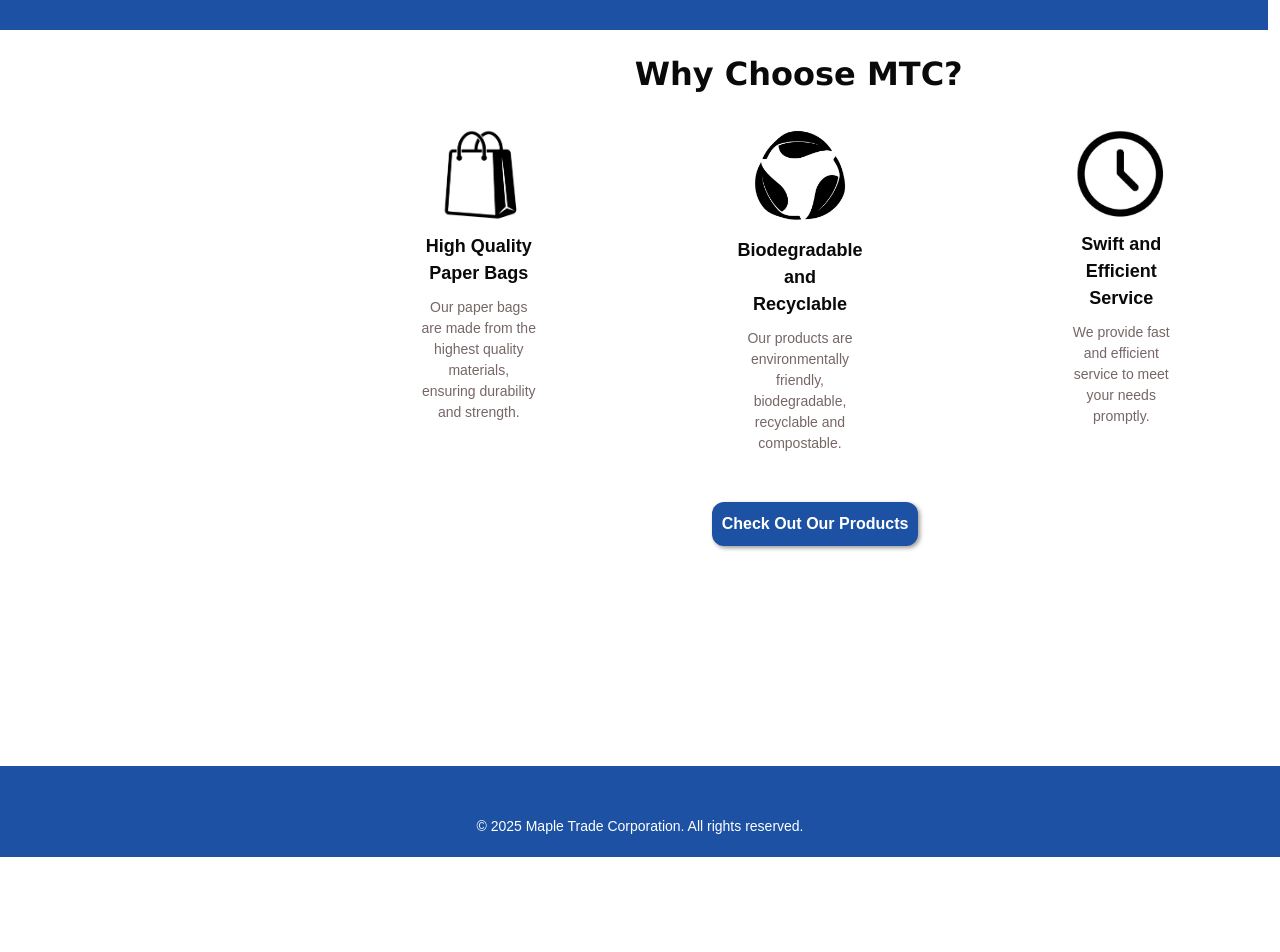
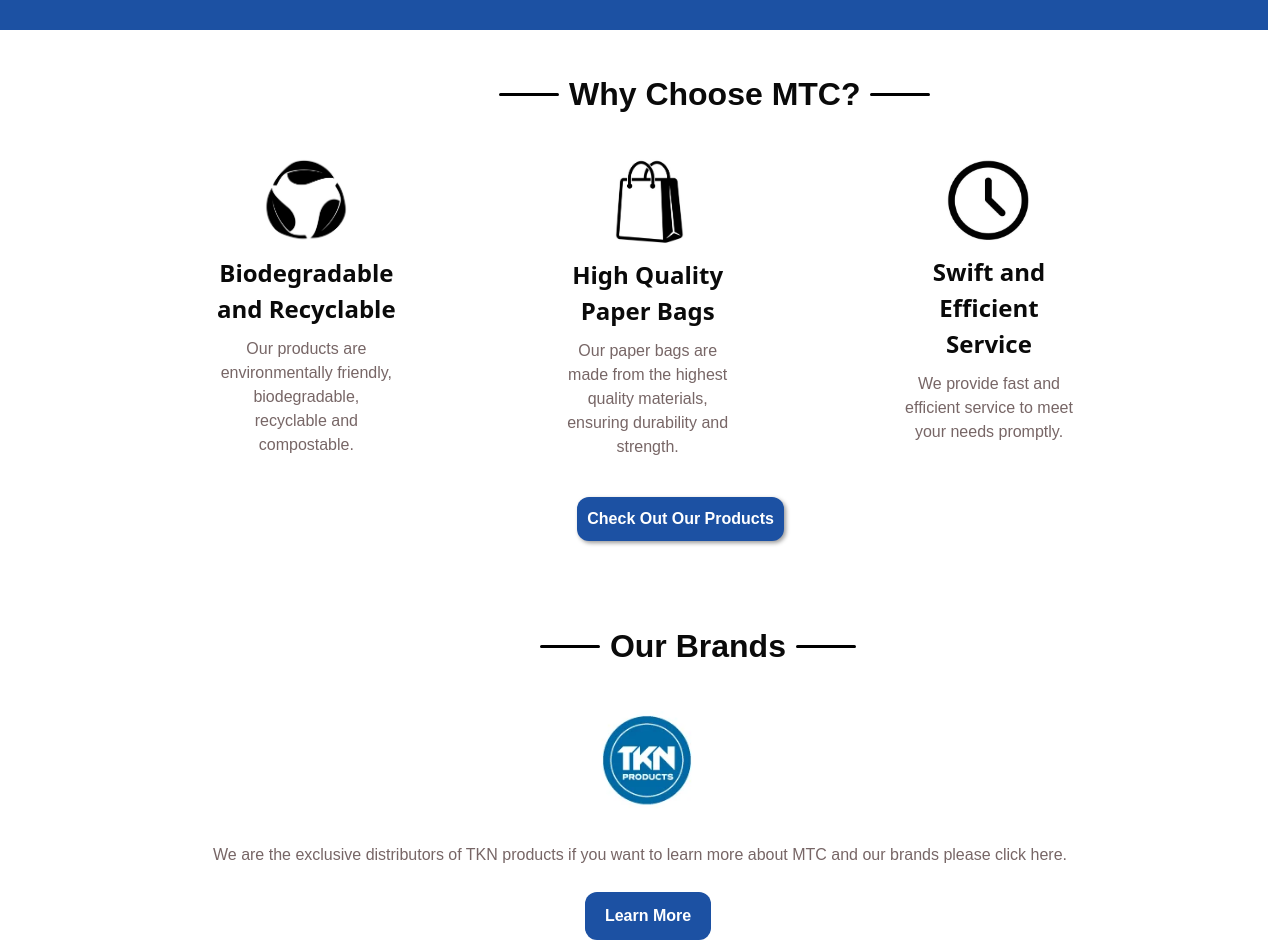
Before and after one commit to paul-ngyn/TKN-Paperbags, a Next.js app: page / in a window 1280 px wide. Shown: the part 340-1292 px from the top of the page. Before the commit the page ends 1197 px from the top, so only its background shows below. Built offline with nearby package versions, Linux system fonts and the light colour scheme.

Commit message:
mass changes to home and product page

```diff
--- a/app/components/ImageSubHeader/ImageSubHeader.module.css
+++ b/app/components/ImageSubHeader/ImageSubHeader.module.css
@@ -16,7 +16,7 @@
   text-align: center;
   font-weight: bold;
   text-shadow: 2px 2px 4px rgba(0, 0, 0, 0.7); /* Add text shadow */
-
+  font-family: system-ui, -apple-system, BlinkMacSystemFont, 'Segoe UI', Roboto, Oxygen, Ubuntu, Cantarell, 'Open Sans', 'Helvetica Neue', sans-serif
 }
 .designButton {
   background-color: white;
--- a/app/components/ImageSubHeader/ImageSubHeader.tsx
+++ b/app/components/ImageSubHeader/ImageSubHeader.tsx
@@ -16,7 +16,7 @@ const ImageSubHeader: React.FC<ImageSubHeaderProps> = ({ }) => {
   return (
     <div className={styles.subHeader}>
       <div className={styles.overlayText}>
-        CUSTOM PAPER BAGS AT WHOLESALE PRICES.<br /> INSTANTLY DESIGNED BY YOU.
+        CUSTOM PAPER BAGS AT AFFORDABLE PRICES.<br /> INSTANTLY DESIGNED BY YOU.
       </div>
       <button className={styles.designButton} onClick={handleOpenModal}>
         GET A QUOTE NOW
--- a/app/globals.css
+++ b/app/globals.css
@@ -41,26 +41,58 @@ html, body {
 .container {
   flex: 1; /* Grow to push footer down */
   padding-bottom: 20px;
+  width: 100%;
+  max-width: 100%;
 }
 
-.paragraph {
-  width: 99.8%; /* Adjust width as needed */
-  height: 30%;
+.section-title {
+  display: flex;
+  align-items: center;
+  text-align: center;
+  margin: 40px 0;
+  padding-left: 38.2%;
+}
+
+.section-title2 {
+  display: flex;
+  align-items: center;
+  text-align: center;
+  margin: 40px 0;
+  padding-left: 41.4%;
+}
+
+.section-title::before,
+.section-title::after, .section-title2::before, .section-title2::after {
+  content: "";
+  flex: 0 0 60px; /* Set a fixed width for the lines */
+  border-bottom: 3px solid black;
+  border-radius: 20px;
+  margin: 0 10px; /* Adjust the margin to bring the lines closer to the title */
+}
+
+.section-title h2, .section-title2 h2 {
+  margin: 0;
   font-size: 32px;
-  font-weight: bold ;
-  text-align: CENTER;
-  padding-left: 25%;
-  font-family:'Lucida Sans', 'Lucida Sans Regular', 'Lucida Grande', 'Lucida Sans Unicode', Geneva, Verdana, sans-serif;
+  font-weight: bold;
 }
+
+.section-divider {
+  border: 0;
+  height: 1px;
+  background: white; /*set to white for now as we are using title headers */
+  margin: 40px 0;
+  width: 100%;
+}
+
 
 .features {
   display: flex;
   justify-content: normal;
-  width: 100%;
+  width: 80%;
   flex-wrap: nowrap; /* Optional: allows wrapping if there are too many items */
   margin-bottom:10px;
   margin-top: 30px;
-  padding-left: 25%; /* Move features to the right */
+  margin-left: 10.6%;
 }
 
 .feature {
@@ -68,37 +100,36 @@ html, body {
   flex-direction: column;
   align-items: center;
   width: 100%; /* Adjust width as needed */
-  margin: 0 100px;
+  margin: 0 80px;
 }
 
 
 .feature-image {
-  width: 74%; /* Adjust width as needed */
+  width: 45%; /* Adjust width as needed */
   height: auto;
-  border-radius: 4px; /* Optional: Add border radius */
 }
 
 .feature-image2 {
-  width: 89%; /* Adjust width as needed */
+  width: 54%; /* Adjust width as needed */
   height: auto;
-  border-radius: 4px; /* Optional: Add border radius */
+
 }
 
 .feature-image3 {
-  width: 80%; /* Adjust width as needed */
+  width: 48%; /* Adjust width as needed */
   height: auto;
-  border-radius: 4px; /* Optional: Add border radius */
 }
 
 .feature-text {
-  font-size: 18px;
+  font-size: 24px;
   text-align: center;
   margin-top: 10px;
   font-weight: bold;
+  font-family: system-ui, -apple-system, BlinkMacSystemFont, 'Segoe UI', Roboto, Oxygen, Ubuntu, Cantarell, 'Open Sans', 'Helvetica Neue', sans-serif;
 }
 
 .feature-description {
-  font-size: 14px; /* Smaller text for the description */
+  font-size: 16px; /* Smaller text for the description */
   text-align: center;
   margin-top: 10px;
   color: #766; /* Optional: Lighter color for the description */
@@ -111,8 +142,8 @@ html, body {
   padding: 10px 10px;
   border-radius: 12px; /* Add border radius */
   cursor: pointer;
-  margin-top: 38px; /* Add space above the button */
-  margin-left: 55.6%;
+  margin-top: 28px; /* Add space above the button */
+  margin-left: 45.1%;
   font-weight: bold;
   box-shadow: 2px 2px 4px rgba(0, 0, 0, 0.4); /* Add button shadow */
 }
@@ -122,15 +153,16 @@ html, body {
   color: white;
   border: none;
   padding: 10px 10px;
-  border-radius: 12px; /* Add border radius */
+  border-radius: 8px; /* Add border radius */
   cursor: pointer;
   margin-top: 20px;
   font-weight: bold;
   box-shadow: 2px 2px 4px rgba(0, 0, 0, 0.2); /* Add button shadow */
   margin-right: 25px;
+  display: flex;
 }
-.feature-button:hover, .product-button:hover {
-  background-color: #086cd6; /* lighter blue on hover */
+.feature-button:hover, .product-button:hover, .learn-button:hover {
+  background-color: #016ca5; /* lighter blue on hover */
 }
 
 .quote-form-container {
@@ -154,7 +186,7 @@ html, body {
 }
 
 .productName {
-  font-size: 24px;
+  font-size: 28px;
   font-weight: bold;
   margin-bottom: 10px;
   margin-top: 26px;
@@ -162,7 +194,7 @@ html, body {
 
 .logoContainer {
   display: flex;
-  gap: 6px; /* Add space between logos */
+  gap: 10px; /* Add space between logos */
   margin-bottom: 55px; /* Add space below the logos */
 }
 
@@ -176,6 +208,57 @@ html, body {
   font-size: 16px;
 }
 
+
+.our-brands {
+  text-align: center;
+  font-family: system-ui, -apple-system, BlinkMacSystemFont, 'Segoe UI', Roboto, Oxygen, Ubuntu, Cantarell, 'Open Sans', 'Helvetica Neue', sans-serif;
+  font-weight: bold;
+  font-size: 32px;
+  padding-left: 1%;
+}
+
+.brand-container {
+  display: flex;
+  justify-content: center;
+  gap: 20px; /* Add space between brand logos */
+  width: 100%;
+  margin-top: 5px;
+}
+
+.brand { /* brand logo */
+  display: flex;
+  flex-direction: column;
+  align-items: center;
+  margin-bottom: 20px;
+  margin-left: 11px;
+}
+
+.brand-paragraph {
+  font-size: 16px;
+  text-align: center;
+  margin-top: 10px;
+  color: #766; /* Optional: Lighter color for the description */}
+
+
+.learn-buttoncontainer {
+  display: flex;
+  justify-content: center;
+  align-items: center;
+  margin-top: 2%;
+  margin-bottom: 20px;
+  padding-left: 16px;
+}
+.learn-button {
+  background-color: #1c51a3; /* Blue background color */
+  color: white;
+  border: none;
+  padding: 12px 20px;
+  border-radius: 12px; /* Add border radius */
+  cursor: pointer;
+  font-weight: bold;
+  display: flex;
+}
+
 @layer utilities {
   .text-balance {
     text-wrap: balance;
--- a/app/page.tsx
+++ b/app/page.tsx
@@ -13,6 +13,7 @@ import baglogo from './public/baglogo.jpg';
 import timelogo from './public/timelogo.jpg';
 import biodegradable from './public/biodegradablelogo.jpg';
 import recyclelogo from './public/recyclelogo.png';
+import tknlogo from './public/tkn_products.png';
 
 export default function Home() {
   const [page, setPage] = useState('logo');
@@ -41,21 +42,23 @@ export default function Home() {
           <>
             <ImageSubHeader text="Welcome to our Product WebApp" setPage={setPage} />
             <div className="paragraph">
-              <p>Why Choose MTC?</p>
+              <div className="section-title">
+                <h2>Why Choose MTC?</h2>
+              </div>
             </div>
             <section className="features">
-              <div className="feature">
-                <Image src={baglogo} alt="Feature 1" width={300} height={300} className="feature-image" />
-                <p className="feature-text">High Quality Paper Bags</p>
-                <div className="feature-description">
-                  <p>Our paper bags are made from the highest quality materials, ensuring durability and strength.</p>
-                </div>
-              </div>
-              <div className="feature">
+            <div className="feature">
                 <Image src={biodegradable} alt="Feature 2" width={150} height={150} className="feature-image2" />
                 <p className="feature-text">Biodegradable and Recyclable</p>
                 <div className="feature-description">
                   <p>Our products are environmentally friendly, biodegradable, recyclable and compostable.</p>
+                </div>
+              </div>
+              <div className="feature">
+                <Image src={baglogo} alt="Feature 1" width={150} height={150} className="feature-image" />
+                <p className="feature-text">High Quality Paper Bags</p>
+                <div className="feature-description">
+                  <p>Our paper bags are made from the highest quality materials, ensuring durability and strength.</p>
                 </div>
               </div>
               <div className="feature">
@@ -69,6 +72,24 @@ export default function Home() {
             <div className="center-button-container">
               <button className="feature-button" onClick={() => setPage('product')}>Check Out Our Products</button>
             </div>
+            <hr className="section-divider" />
+            <section className="brands">
+            <div className="section-title2">
+                <h2>Our Brands</h2>
+              </div>
+              <div className="brand-container">
+                <div className="brand">
+                  <Image src={tknlogo} alt="TKN Logo" width={100} height={100} />
+                </div>
+              </div>
+              <div className = "brand-paragraph">
+                <p>We are the exclusive distributors of TKN products if you want to learn more about MTC and our brands please click here.</p>
+              </div>
+              <div className = "learn-buttoncontainer">
+                <button className="learn-button" onClick={() => setPage('about')}>Learn More</button>
+              </div>
+            </section>
+            <hr className="section-divider" />
           </>
         )}
         {page === 'product' && (
@@ -77,8 +98,9 @@ export default function Home() {
             <div className="productDetailsContainer">
               <h2 className="productName">Paper Bag</h2>
               <div className="logoContainer">
-                <Image src={recyclelogo} alt="Recycle Logo" width={35} height={35} />
-                <Image src={biodegradable} alt="Biodegradable Logo" width={40} height={40} />
+                <Image src={recyclelogo} alt="Recycle Logo" width={40} height={15} />
+                <Image src={biodegradable} alt="Biodegradable Logo" width={45} height={15} />
+                <Image src={tknlogo} alt="TKN Products Logo" width={45} height={30} />
               </div>
               <div className="productOptions">
                 <label htmlFor="productOptions">Choose an option:</label>
--- a/package.json
+++ b/package.json
@@ -9,6 +9,7 @@
   },
   "dependencies": {
     "next": "^14.2.15",
+    "npm": "^11.0.0",
     "react": "^18.3.1",
     "react-dom": "^18.3.1"
   },
```
Also changed, not shown: app/public/fonts/# Code Citations.md (added, +11 -0 lines), app/public/tkn_products.png (added), 1 other file (tests, documents, lock files or other folders).
